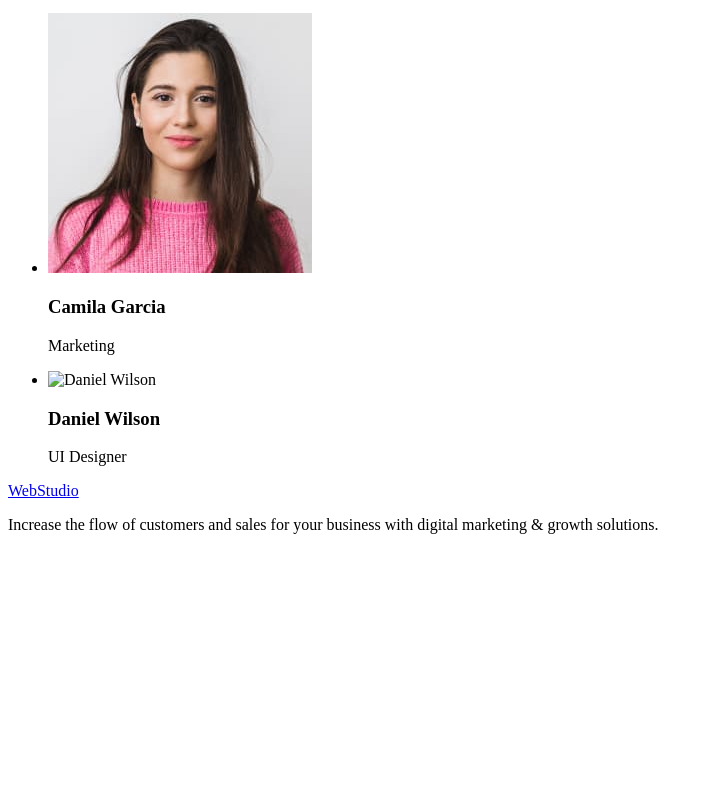
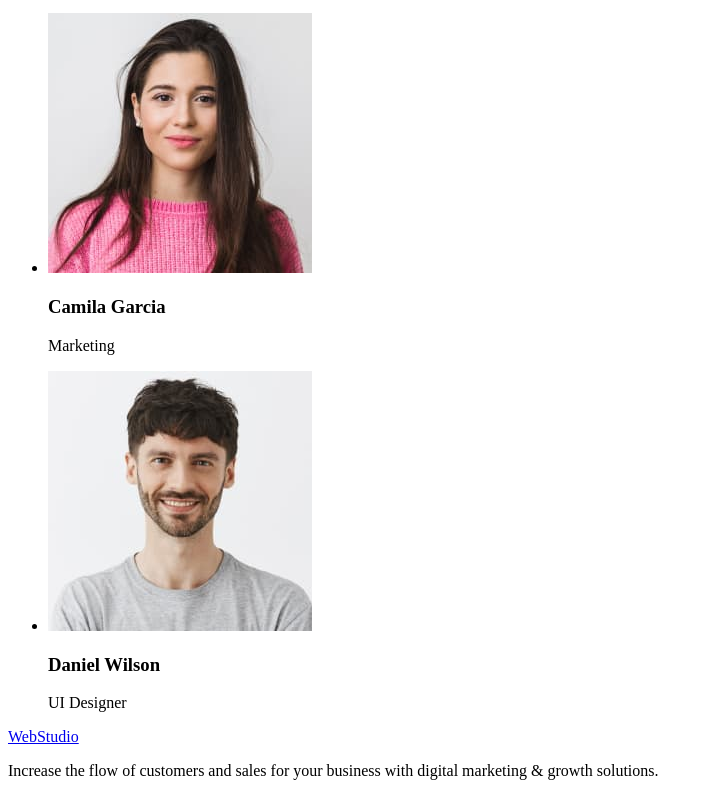
Before and after one commit to alcasinter/goit-markup-hw-01, a plain HTML site: page index.html in a window 1280 px wide. Shown: the part 1362-2158 px from the top of the page, without its empty margins (0-709 px from the left). Before the commit the page ends 1912 px from the top, so only its background shows below. Drawn offline with Linux system fonts and the light colour scheme.

Commit message:
Final Update

```diff
--- a/index.html
+++ b/index.html
@@ -84,7 +84,7 @@
           <p>Marketing</p>
         </li>
         <li>
-          <img src="./images/team4.jp" width="264" alt="Daniel Wilson" />
+          <img src="./images/team4.jpg" width="264" alt="Daniel Wilson" />
           <h3>Daniel Wilson</h3>
           <p>UI Designer</p>
         </li>
```
